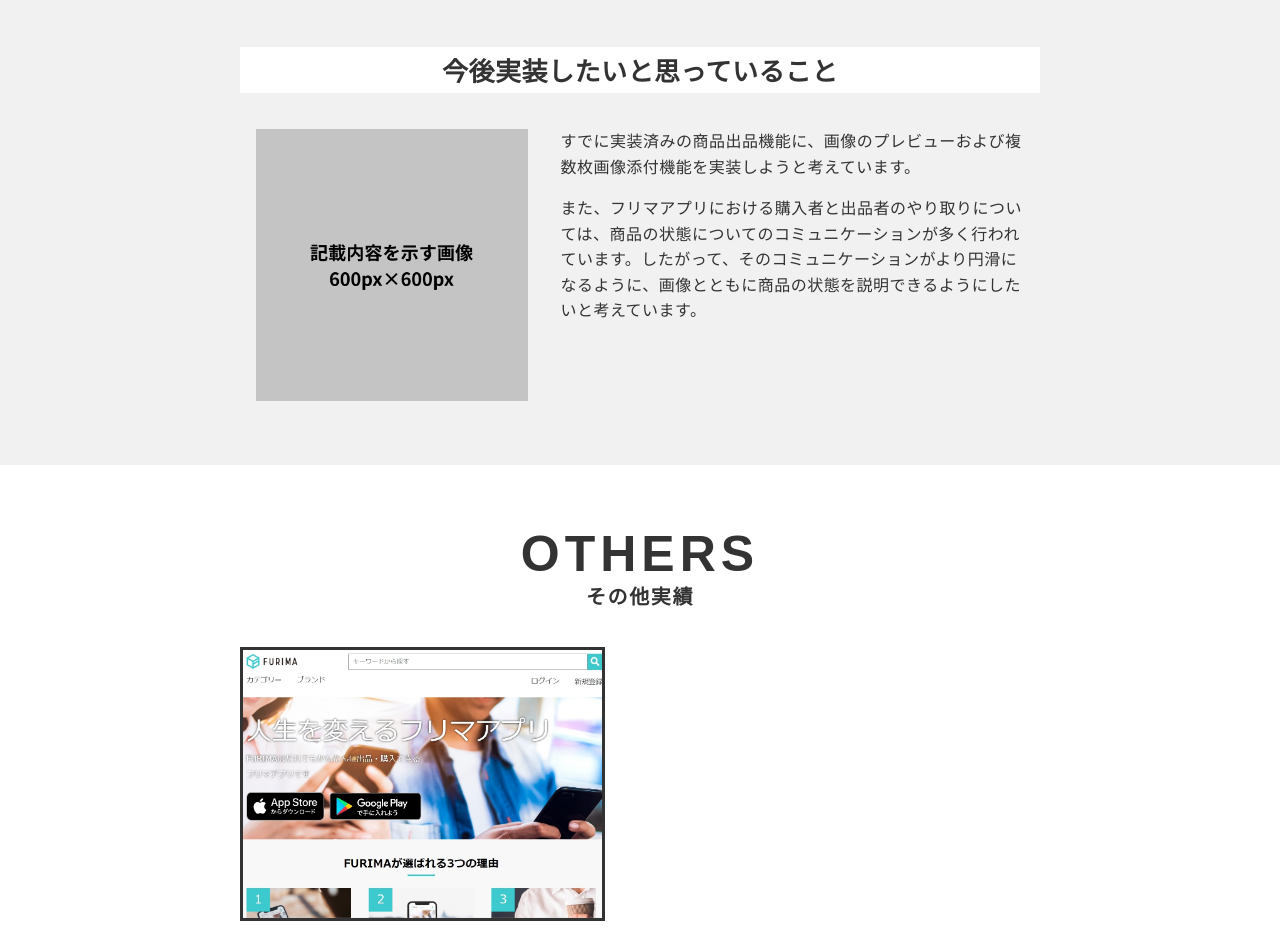
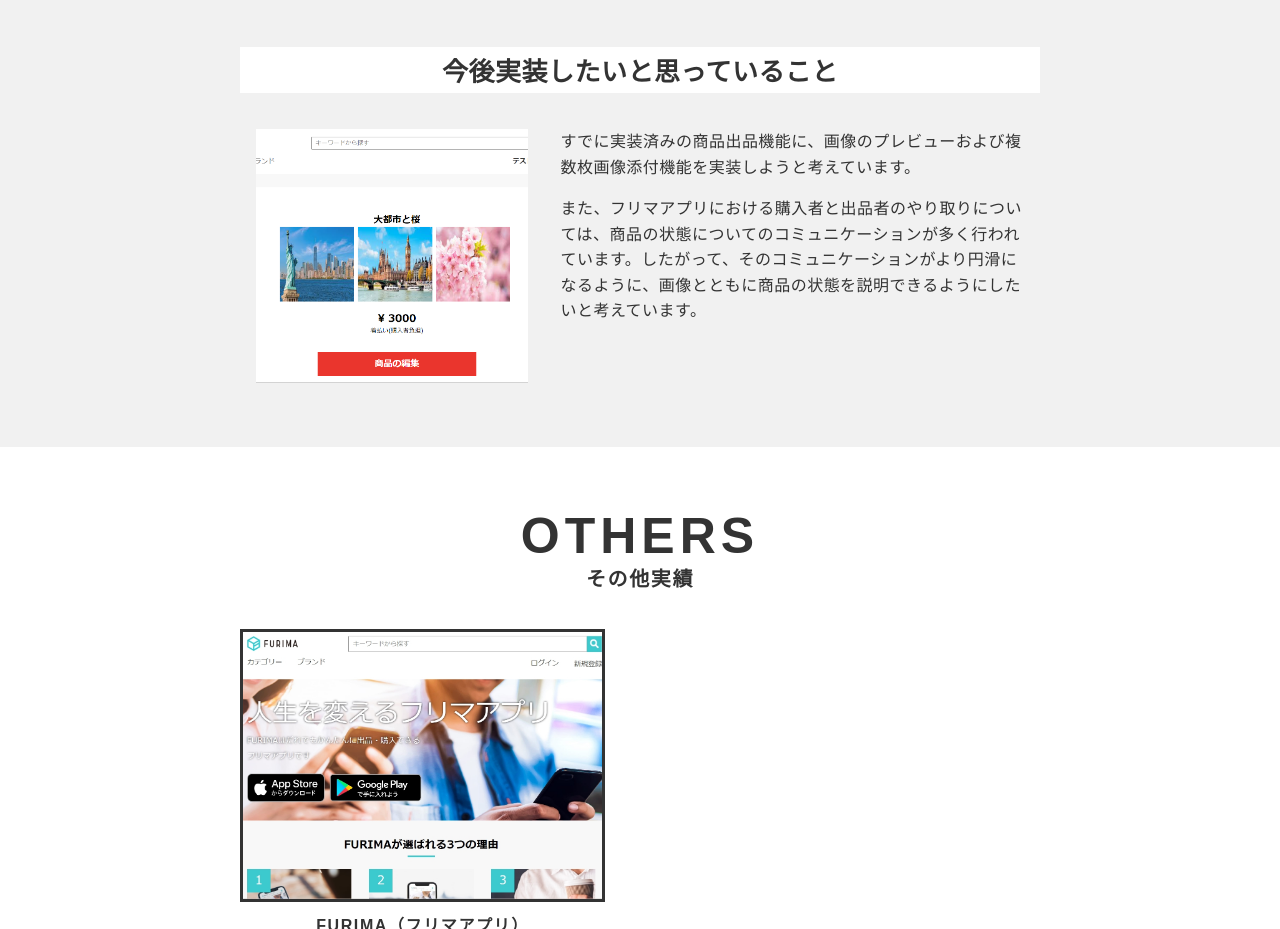
Before and after one commit to meichanpapa/portfolio-site, a plain HTML site: page works/01.html in a window 1280 px wide. Shown: the part 2420-3349 px from the top of the page. Drawn offline with nearby package versions, Linux system fonts and the light colour scheme.

Commit message:
画像追加

```diff
--- a/works/01.html
+++ b/works/01.html
@@ -160,7 +160,7 @@
               <div class="p-work-about__item-block p-work-about__item-block-2column">
                 <div class="p-work-about__item-block-pict obj-fit-img">
                   <!-- images/01に配置した、記載内容を表す画像のパスを記載する -->
-                  <img src="../images/work/01/pict-work01-about-dammy.jpg">
+                  <img src="../images/work/01/tuikajissou.png">
                 </div>
                 <!-- 記載番号：16 -->
                 <div class="p-work-about__item-block-text">
```
Also changed, not shown: images/work/01/tuikajissou.png (added).
